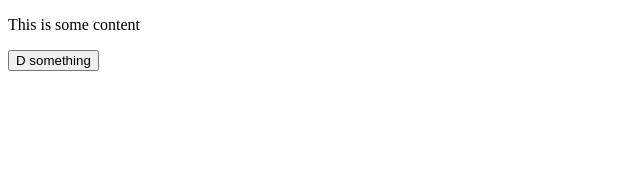
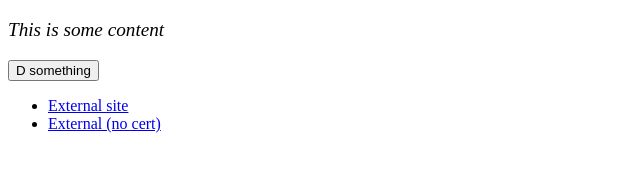
Before and after one commit to blackram/cordova-plugins, a website: page echo/plugin/SpaPlugin/src/sites/o2/index.html in a window 1280 px wide. Shown: the whole page, without its empty margins (0-640 px from the left). Drawn offline with Linux system fonts and the light colour scheme.

Commit message:
added style and js to demonstrate asset linking

```diff
--- a/echo/plugin/SpaPlugin/src/sites/o2/css/styles.css
+++ b/echo/plugin/SpaPlugin/src/sites/o2/css/styles.css
@@ -0,0 +1 @@
+p { font-size: larger; font-style: italic}
--- a/echo/plugin/SpaPlugin/src/sites/o2/index.html
+++ b/echo/plugin/SpaPlugin/src/sites/o2/index.html
@@ -13,8 +13,14 @@
 </head>
 
 <body>
-    <p>This is some content</p>
-    <button id="clicker">D something</button>
+  <p>This is some content</p>
+  <button id="clicker">D something</button>
   <script src="js/scripts.js"></script>
+
+  <ul>
+      <li><a href="https://www.ato.gov.au/">External site</a></li>
+      <li><a href="http://www.http2demo.io/">External (no cert)</a></li>
+  </ul>
+
 </body>
 </html>
```
